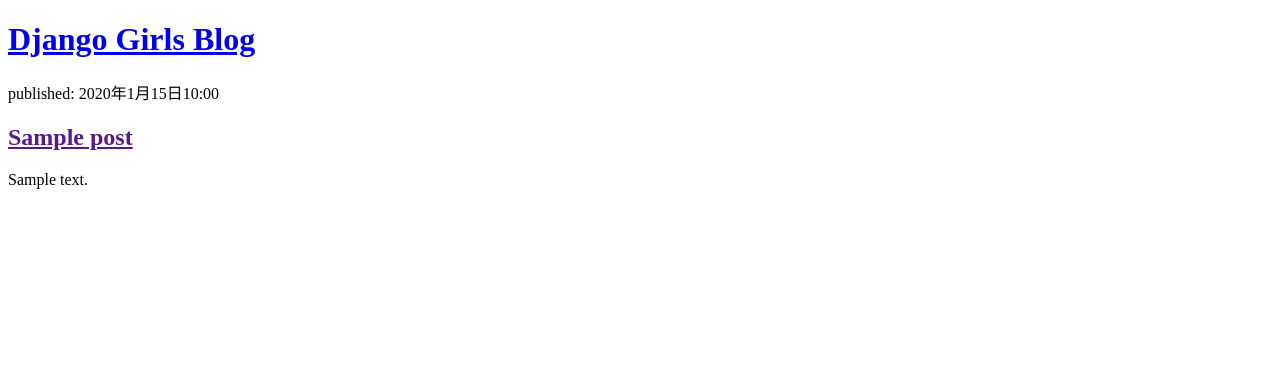
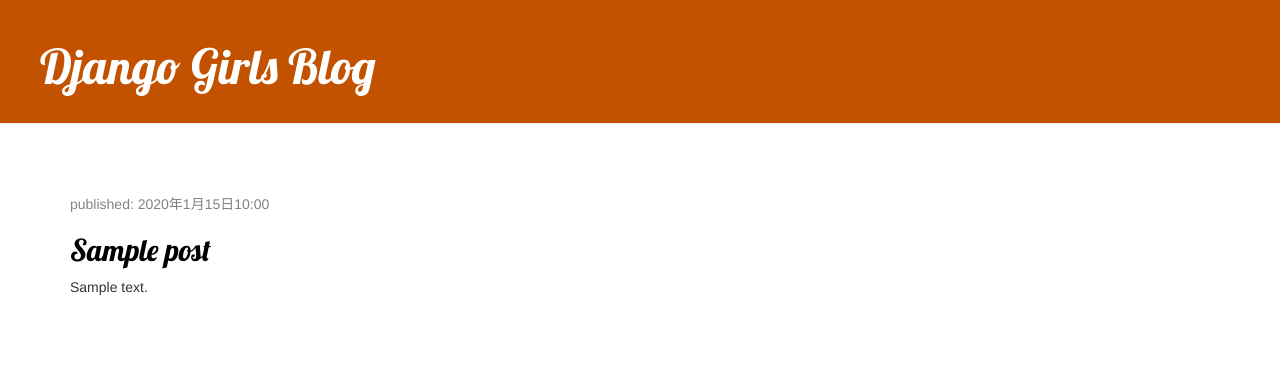
Before and after one commit to Nonnok/my-first-blog, a Django app: template blog/templates/blog/post_list.html in a window 1280 px wide. Shown: the top 366 px of the page. Run offline with Django 5.2, Linux system fonts and the light colour scheme; the template is opened without the code that fills it: most values are stand-ins (such as "Sample title", 1, 10 or a date in 2020); some libraries are stand-ins or nearby versions.

Commit message:
Added view and template for detailed blog post as well as CSS for the site

```diff
--- /dev/null
+++ b/blog/static/css/blog.css
@@ -0,0 +1,63 @@
+h1 a, h2 a {
+  color: #C25100;
+  font-family: 'Lobster';
+}
+
+body {
+  max-width: 100%;
+}
+
+
+.page-header {
+    background-color: #C25100;
+    margin: 0 0 70px 0;
+    padding: 20px 20px 20px 40px;
+}
+
+.page-header h1,
+.page-header h1 a,
+.page-header h1 a:visited,
+.page-header h1 a:active {
+    color: #ffffff;
+    font-size: 36pt;
+    text-decoration: none;
+}
+
+.content {
+    margin: auto;
+}
+
+h1, h2, h3, h4 {
+    font-family: 'Lobster', cursive;
+}
+
+.date {
+    color: #828282;
+}
+
+.save {
+    float: right;
+}
+
+.post-form textarea,
+.post-form input {
+    width: 100%;
+}
+
+.top-menu,
+.top-menu:hover,
+.top-menu:visited {
+    color: #ffffff;
+    float: right;
+    font-size: 26pt;
+    margin-right: 20px;
+}
+
+.post {
+    margin-bottom: 70px;
+}
+
+.post h2 a,
+.post h2 a:visited {
+    color: #000000;
+}
--- /dev/null
+++ b/blog/templates/blog/base.html
@@ -0,0 +1,28 @@
+{% load static %}
+
+<!DOCTYPE html>
+<html lang="ja">
+<head>
+  <meta charset="UTF-8">
+  <meta name="viewport" content="width=device-width, initial-scale=1.0">
+  <title>Django Girls blog</title>
+  <link rel="stylesheet" href="//maxcdn.bootstrapcdn.com/bootstrap/3.2.0/css/bootstrap.min.css">
+  <link rel="stylesheet" href="//maxcdn.bootstrapcdn.com/bootstrap/3.2.0/css/bootstrap-theme.min.css">
+  <link href="//fonts.googleapis.com/css?family=Lobster&subset=latin,latin-ext" rel="stylesheet" type="text/css">
+  <link rel="stylesheet" href="{% static 'css/blog.css' %}">
+</head>
+<body>
+  <div class="page-header">
+    <h1><a href="/">Django Girls Blog</a></h1>
+  </div>
+
+  <div class="content container">
+    <div class="row">
+      <div class="col-md-8">
+          {% block content %}
+          {% endblock %}
+      </div>
+    </div>
+  </div>
+</body>
+</html>
--- a/blog/templates/blog/post_list.html
+++ b/blog/templates/blog/post_list.html
@@ -1,21 +1,13 @@
-<!DOCTYPE html>
-<html lang="ja">
-<head>
-  <meta charset="UTF-8">
-  <meta name="viewport" content="width=device-width, initial-scale=1.0">
-  <title>Ola's blog</title>
-</head>
-<body>
+{% extends 'blog/base.html' %}
 
-  <div>
-    <h1><a href="/">Django Girls Blog</a></h1>
-  </div>
-
-      {% for post in posts %}
-          <p>published: {{ post.published_date }}</p>
-          <h2><a href="">{{ post.title }}</a></h2>
-          <p>{{ post.text|linebreaksbr }}</p>
-      {% endfor %}
-
-</body>
-</html>
+{% block content %}
+  {% for post in posts %}
+    <div class="post">
+      <div class="date">
+        <p>published: {{ post.published_date }}</p>
+      </div>
+      <h2><a href="{% url 'post_detail' pk=post.pk %}">{{ post.title }}</a></h2>
+      <p>{{ post.text|linebreaksbr }}</p>
+    </div>
+  {% endfor %}
+{% endblock %}
--- a/blog/urls.py
+++ b/blog/urls.py
@@ -3,4 +3,5 @@
 
 urlpatterns = [
   path('', views.post_list, name='post_list'),
+  path('post/<int:pk>/', views.post_detail, name='post_detail'),
 ]
--- a/blog/views.py
+++ b/blog/views.py
@@ -1,9 +1,14 @@
 from django.shortcuts import render
 from django.utils import timezone
 from .models import Post
+from django.shortcuts import render, get_object_or_404
 
 # Create your views here.
 
 def post_list(request):
     posts = Post.objects.filter(published_date__lte=timezone.now()).order_by('published_date')
     return render(request, 'blog/post_list.html', { 'posts': posts })
+
+def post_detail(request, pk):
+    post = get_object_or_404(Post, pk=pk)
+    return render(request, 'blog/post_detail.html', {'post': post})
--- a/mysite/settings.py
+++ b/mysite/settings.py
@@ -116,7 +116,7 @@
 # Static files (CSS, JavaScript, Images)
 # https://docs.djangoproject.com/en/5.1/howto/static-files/
 
-STATIC_URL = 'static/'
+STATIC_URL = '/static/'
 STATIC_ROOT = BASE_DIR / 'static'
 
 # Default primary key field type
```
Also changed, not shown: blog/templates/blog/post_detail.html (added, +13 -0 lines).
